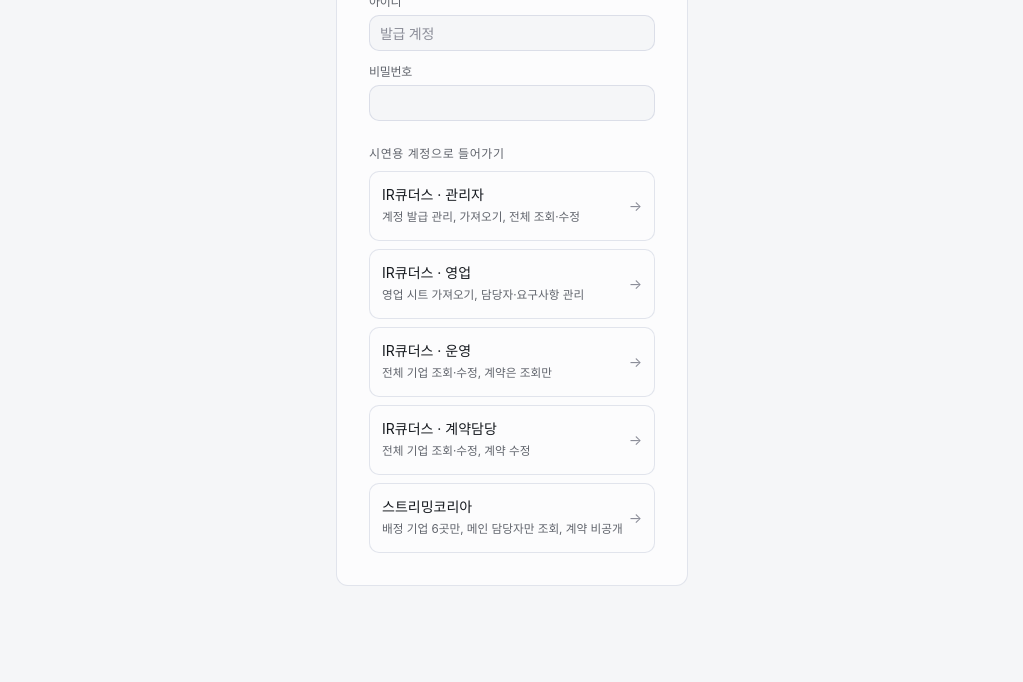
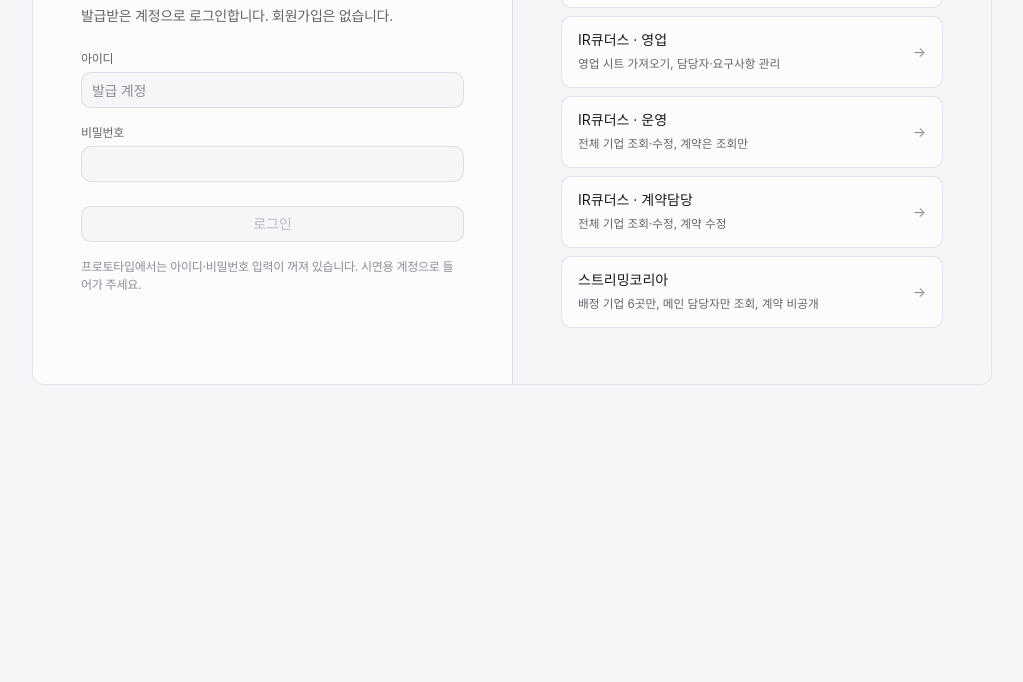
Before and after one commit to nane9141-prog/kosmosadmin-demo, a plain HTML site: page index.html in a window 1280 px wide. Shown: the part 283-965 px from the top of the page, without its empty margins (128-1151 px from the left). After the commit the page ends 800 px from the top, so only its background shows below. Drawn offline with Linux system fonts and the light colour scheme; a web font is replaced by a local one.

Commit message:
로그인 화면 카드 확대
Co-Authored-By: Claude Fable 5.2 <noreply@anthropic.com>
Claude-Session: https://claude.ai/code/session_01Mn7Nmx5owxTPtmJjkCy78H

```diff
--- a/index.html
+++ b/index.html
@@ -163,10 +163,18 @@ td .btn+.btn{margin-left:4px}
 .maps{display:grid;grid-template-columns:repeat(auto-fill,minmax(180px,1fr));gap:12px}
 /* 기타 */
 .demo{background:var(--canvas);border-bottom:1px solid var(--hairline);padding:6px 24px;font-size:12px;color:var(--ink-mute);display:flex;gap:8px;align-items:center}
-.login{max-width:400px;margin:96px auto;padding:0 24px}
-.login .card{padding:32px}
-.acct{display:flex;justify-content:space-between;align-items:center;width:100%;height:auto;padding:12px;text-align:left;margin-top:8px}
-.acct small{color:var(--ink-mute);display:block}
+.login{min-height:100vh;display:grid;place-items:center;padding:48px 24px}
+.login .card{width:100%;max-width:960px;padding:0;display:grid;grid-template-columns:1fr 1fr;overflow:hidden}
+.login .pane{padding:56px 48px}
+.login .pane.demo-pane{background:var(--sunken);border-left:1px solid var(--hairline)}
+.login .pane .cap{margin:0 0 12px}
+@media(max-width:800px){.login .card{grid-template-columns:1fr;max-width:520px}.login .pane{padding:32px 24px}.login .pane.demo-pane{border-left:0;border-top:1px solid var(--hairline)}}
+.login .brand{font-size:20px;margin-bottom:32px}
+.login .brand i{width:10px;height:10px}
+.login h1+p{margin:8px 0 24px}
+.btn.primary:disabled{background:var(--sunken);border-color:var(--hairline);color:var(--ink-disabled)}
+.acct{display:flex;justify-content:space-between;align-items:center;gap:16px;width:100%;height:auto;padding:12px 16px;text-align:left;margin-top:8px}
+.acct small{color:var(--ink-mute);display:block;margin-top:2px;white-space:normal}
 .note{border:1px solid var(--hairline);border-radius:10px;padding:12px 16px}
 .note+.note{margin-top:8px}
 .note p{margin:4px 0 8px;white-space:pre-wrap}
@@ -366,13 +374,15 @@ function render(){
 }
 
 /* ---------- 로그인 ---------- */
-function viewLogin(){return `<div class="login"><div class="card"><div class="brand" style="margin-bottom:24px"><i></i>KOSMOS Admin</div>
+function viewLogin(){return `<div class="login"><div class="card"><div class="pane"><div class="brand"><i></i>KOSMOS Admin</div>
   <h1>로그인</h1><p class="mute">발급받은 계정으로 로그인합니다. 회원가입은 없습니다.</p>
   <form data-form="login"><label class="f"><span>아이디</span><input name="id" placeholder="발급 계정" disabled></label>
-  <label class="f" style="margin-top:12px"><span>비밀번호</span><input type="password" disabled></label></form>
-  <p class="cap" style="margin:24px 0 0">시연용 계정으로 들어가기</p>
+  <label class="f" style="margin-top:16px"><span>비밀번호</span><input type="password" disabled></label>
+  <button class="btn primary" disabled style="width:100%;margin-top:24px">로그인</button></form>
+  <p class="soft" style="margin:16px 0 0;font-size:12px">프로토타입에서는 아이디·비밀번호 입력이 꺼져 있습니다. 시연용 계정으로 들어가 주세요.</p></div>
+  <div class="pane demo-pane"><p class="cap">시연용 계정으로 들어가기</p>
   ${USERS.map(u=>`<button class="btn acct" data-act="login" data-id="${u.id}"><span>${esc(u.label)}<small>${esc(u.desc)}</small></span><span class="soft">→</span></button>`).join('')}
-  </div></div>`}
+  </div></div></div>`}
 
 /* ---------- 기업 목록 ---------- */
 function listRows(){
```
